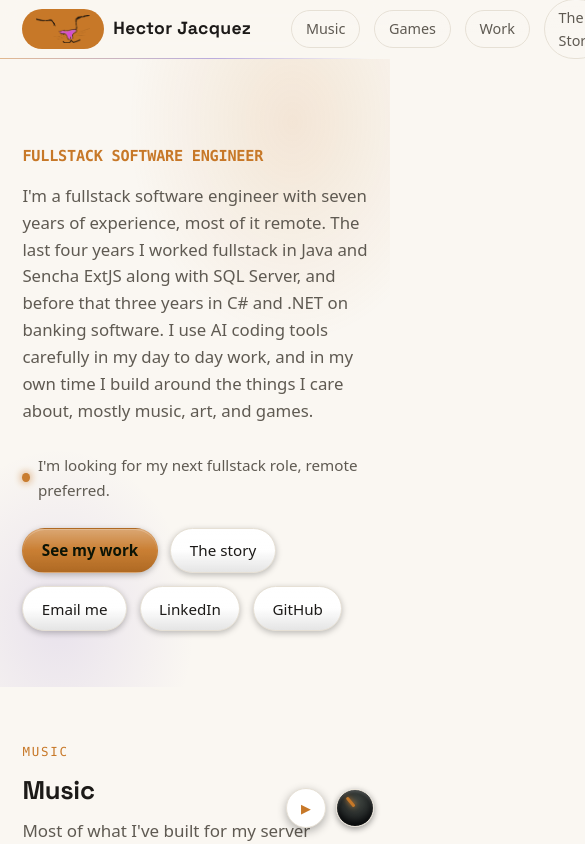
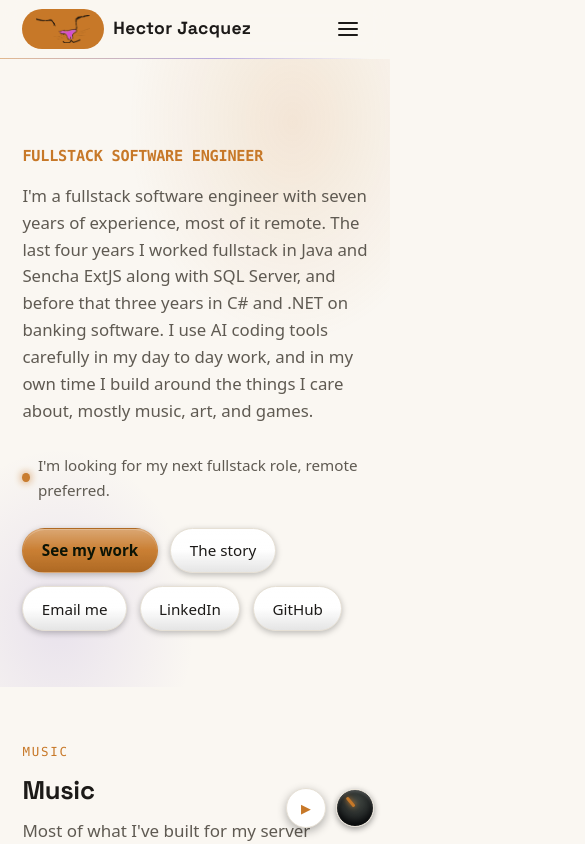
Before and after one commit to HectorJacquez/HectorJacquez.github.io, a React (Vite) app: page /#/ in a window 390 px wide. Shown: the top 844 px of the page, 585 px wide, since content can reach past the window. Built offline with nearby package versions, Linux system fonts and the light colour scheme.

Commit message:
feat: mobile-first nav with a hamburger menu toggle (green)

```diff
--- a/src/App.tsx
+++ b/src/App.tsx
@@ -1,25 +1,8 @@
 import { HashRouter, Routes, Route, Link } from 'react-router-dom'
-import { Brand } from './components/Brand'
 import { Home } from './pages/Home'
 import { MusicDot } from './components/MusicDot'
 import { Visualizer } from './components/Visualizer'
-
-function Nav() {
-  return (
-    <nav className="top">
-      <div className="wrap">
-        <Brand />
-        <span className="spacer" />
-        <a className="item" href="#music">Music</a>
-        <a className="item" href="#games">Games</a>
-        <a className="item" href="#work">Work</a>
-        <Link className="item" to="/story">The Story</Link>
-        <Link className="item" to="/listening">Listening</Link>
-        <a className="item" href="https://hedge-at-hog.neocities.org/">The Fun Site</a>
-      </div>
-    </nav>
-  )
-}
+import { Nav } from './components/Nav'
 
 function Footer() {
   return (
--- a/src/components/Nav.tsx
+++ b/src/components/Nav.tsx
@@ -1,23 +1,31 @@
+import { useState } from 'react'
 import { Link } from 'react-router-dom'
 import { Brand } from './Brand'
 
 /** Top navigation. On narrow screens the links collapse behind a menu button. */
 export function Nav() {
+  const [open, setOpen] = useState(false)
+  const close = () => setOpen(false)
   return (
     <nav className="top">
       <div className="wrap">
         <Brand />
         <span className="spacer" />
-        <button className="nav-toggle" aria-label="Menu" aria-expanded={false}>
+        <button
+          className="nav-toggle"
+          aria-label="Menu"
+          aria-expanded={open}
+          onClick={() => setOpen((o) => !o)}
+        >
           <span className="bars" aria-hidden="true" />
         </button>
-        <div className="nav-links">
-          <a className="item" href="#music">Music</a>
-          <a className="item" href="#games">Games</a>
-          <a className="item" href="#work">Work</a>
-          <Link className="item" to="/story">The Story</Link>
-          <Link className="item" to="/listening">Listening</Link>
-          <a className="item external" href="https://hedge-at-hog.neocities.org/">The Fun Site</a>
+        <div className={open ? 'nav-links open' : 'nav-links'}>
+          <a className="item" href="#music" onClick={close}>Music</a>
+          <a className="item" href="#games" onClick={close}>Games</a>
+          <a className="item" href="#work" onClick={close}>Work</a>
+          <Link className="item" to="/story" onClick={close}>The Story</Link>
+          <Link className="item" to="/listening" onClick={close}>Listening</Link>
+          <a className="item external" href="https://hedge-at-hog.neocities.org/" onClick={close}>The Fun Site</a>
         </div>
       </div>
     </nav>
--- a/src/portfolio.css
+++ b/src/portfolio.css
@@ -111,9 +111,44 @@ nav.top a.item.external::after {
   content: "\2197"; font-size: 0.8em; margin-left: 0.28em; opacity: 0.65;
 }
 nav.top .spacer { flex: 1; }
+nav.top .nav-links { display: flex; align-items: center; gap: 0.9rem; }
+/* hamburger: hidden on desktop, becomes an X when the menu is open */
+nav.top .nav-toggle {
+  display: none; background: transparent; border: 0; cursor: pointer;
+  padding: 10px; border-radius: 10px; color: var(--ink); line-height: 0;
+}
+nav.top .nav-toggle:hover { background: color-mix(in srgb, var(--accent) 14%, transparent); }
+nav.top .nav-toggle .bars { position: relative; display: block; width: 20px; height: 2px; }
+nav.top .nav-toggle .bars,
+nav.top .nav-toggle .bars::before,
+nav.top .nav-toggle .bars::after {
+  background: currentColor; border-radius: 2px;
+  transition: transform .2s ease, opacity .2s ease, background .2s ease;
+}
+nav.top .nav-toggle .bars::before,
+nav.top .nav-toggle .bars::after { content: ""; position: absolute; left: 0; width: 20px; height: 2px; }
+nav.top .nav-toggle .bars::before { top: -6px; }
+nav.top .nav-toggle .bars::after { top: 6px; }
+nav.top .nav-toggle[aria-expanded="true"] .bars { background: transparent; }
+nav.top .nav-toggle[aria-expanded="true"] .bars::before { transform: translateY(6px) rotate(45deg); }
+nav.top .nav-toggle[aria-expanded="true"] .bars::after { transform: translateY(-6px) rotate(-45deg); }
+@media (max-width: 760px) {
+  nav.top .nav-toggle { display: inline-flex; align-items: center; justify-content: center; }
+  nav.top .nav-links {
+    display: none; position: absolute; top: 58px; left: 0; right: 0;
+    flex-direction: column; align-items: stretch; gap: 0.4rem;
+    padding: 0.7rem 1.4rem 1rem;
+    background: color-mix(in srgb, var(--bg) 96%, transparent);
+    backdrop-filter: blur(10px);
+    border-bottom: 1px solid color-mix(in srgb, var(--accent) 25%, transparent);
+  }
+  nav.top .nav-links.open { display: flex; }
+  nav.top .nav-links .item { width: 100%; text-align: center; padding: 0.62rem 0.8rem; }
+}
 @media (prefers-reduced-motion: reduce) {
   nav.top a.item:hover, nav.top a.item:active { transform: none; }
   nav.top .brand:hover .brandmark .eq { animation: none; }
+  nav.top .nav-toggle .bars, nav.top .nav-toggle .bars::before, nav.top .nav-toggle .bars::after { transition: none; }
 }
 
 /* ---------- hero ---------- */
```
Also changed, not shown: src/test/setup.ts (+6 -1 lines).
